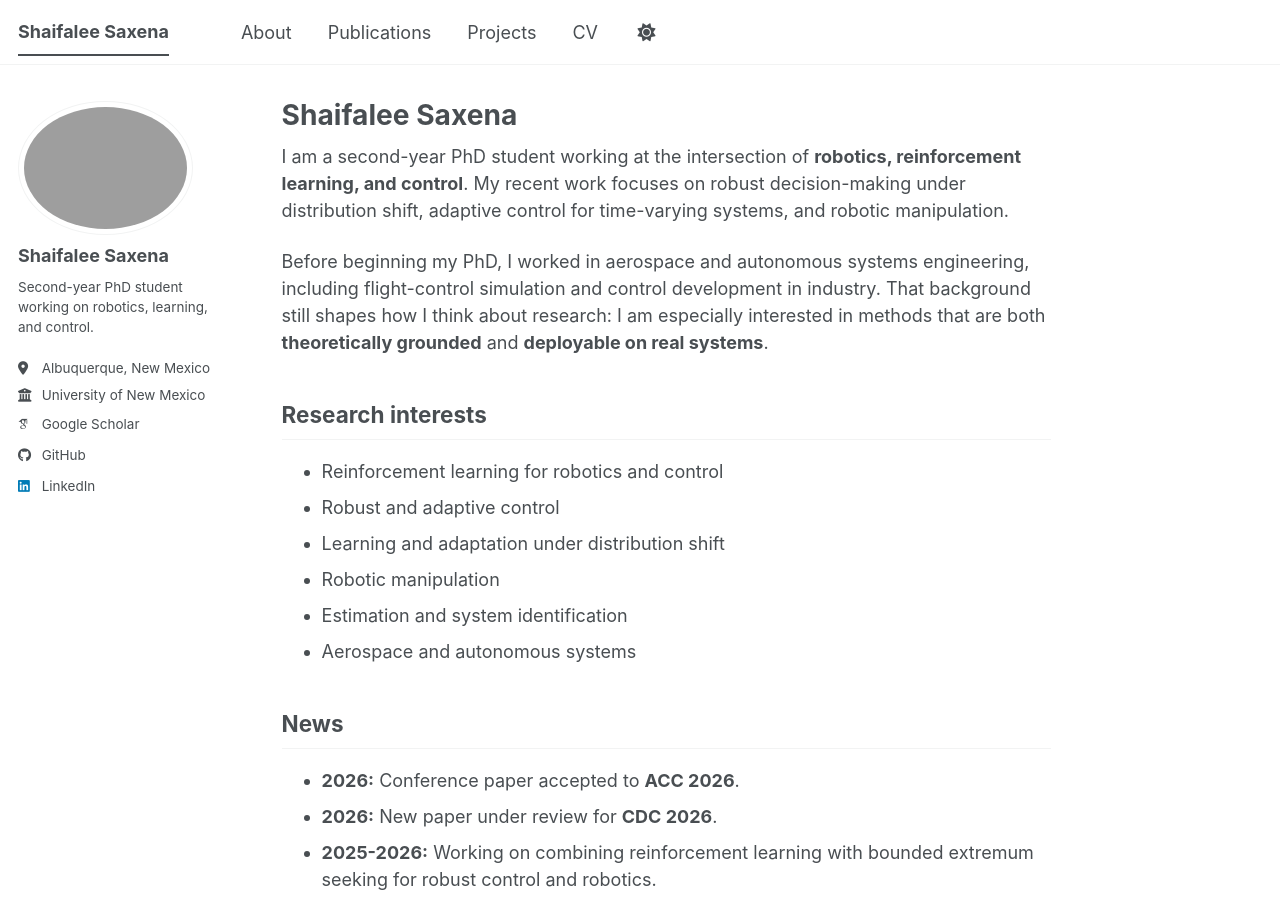
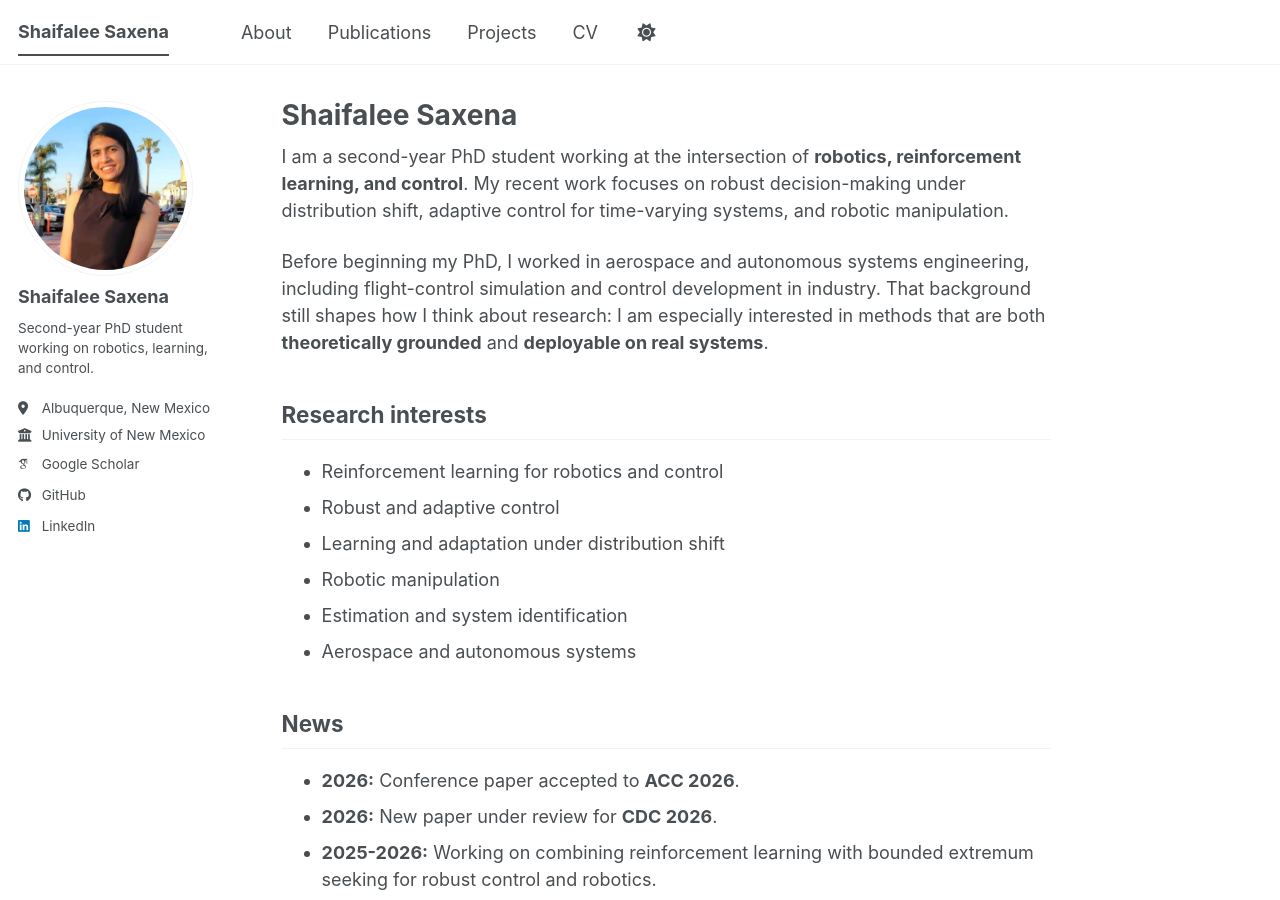
Before and after one commit to shaifaleesaxena/shaifaleesaxena.github.io, a Jekyll site: the page built from _pages/about.md, in a window 1280 px wide and 900 px high. Built offline with Jekyll 4.4.1, drawn with Linux system fonts in a browser that asks for light colours; some web fonts are replaced; a script bundle is joined from its source files by our own code; library files that are not in the unit come from our copies.

Commit message:
Change author avatar from profile.svg to profile.jpg

```diff
--- a/_config.yml
+++ b/_config.yml
@@ -9,7 +9,7 @@ baseurl: ""
 repository: "shaifaleesaxena/shaifaleesaxena.github.io"
 
 author:
-  avatar: "profile.svg"
+  avatar: "profile.jpg"
   name: "Shaifalee Saxena"
   bio: "Second-year PhD student working on robotics, learning, and control."
   location: "Albuquerque, New Mexico"
```
